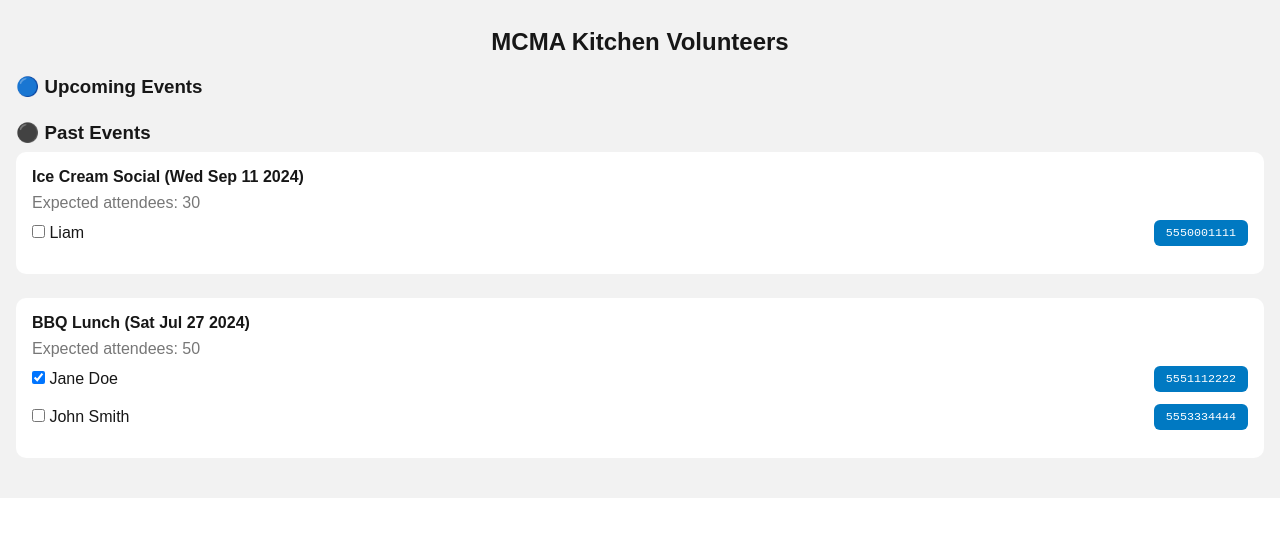
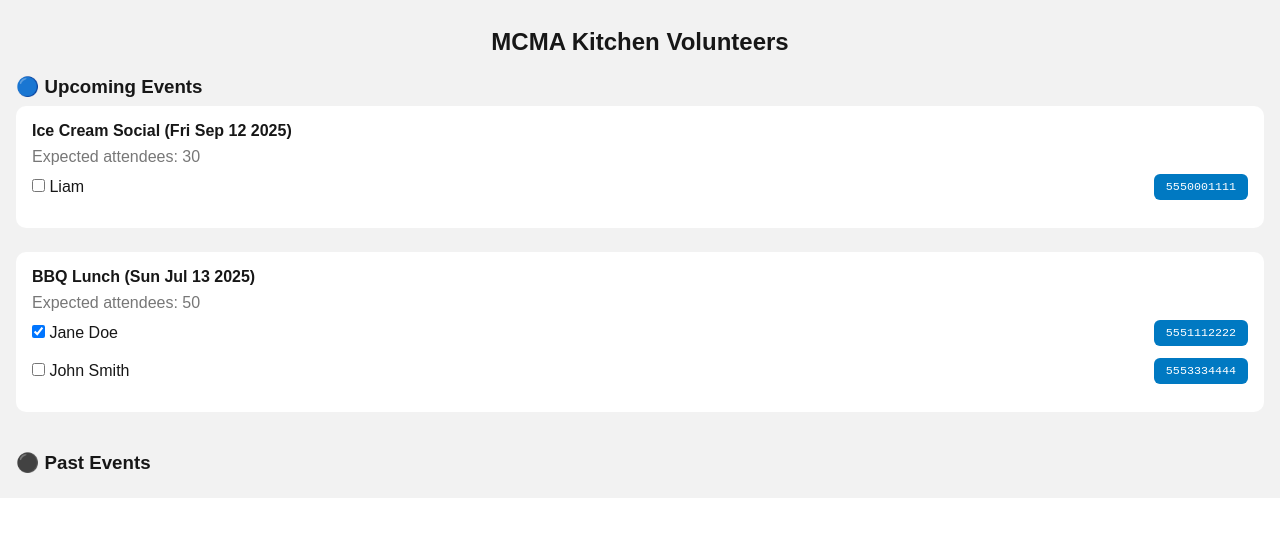
Before and after one commit to petertheobassett/mama-kitchen-volunteer-app, a Next.js app: page / in a window 1280 px wide. Shown: the top 536 px of the page. Built offline with nearby package versions, Linux system fonts and the light colour scheme.

Commit message:
Fix Safari rendering by using serial date comparison only

```diff
--- a/src/app/page.js
+++ b/src/app/page.js
@@ -8,9 +8,9 @@ export default function Home() {
   useEffect(() => {
     const testData = [
       // June 15, 2025 (future event) → serial: 45546
-      [45546, 'Ice Cream Social', 30, 'Mariah', '5552220000', 'Liam', '5550001111', '', '', '', '', '', '', '', '', '', '', '', '', ''],
+      [45912, 'Ice Cream Social', 30, 'Mariah', '5552220000', 'Liam', '5550001111', '', '', '', '', '', '', '', '', '', '', '', '', ''],
       // April 15, 2025 (past event) → serial: 45500
-      [45500, 'BBQ Lunch', 50, 'Sally', '5551230000', 'Jane Doe', '5551112222', 'John Smith', '5553334444', '', '', '', '', '', '', '👍', '', '', '', '']
+      [45851, 'BBQ Lunch', 50, 'Sally', '5551230000', 'Jane Doe', '5551112222', 'John Smith', '5553334444', '', '', '', '', '', '', '👍', '', '', '', '']
     ];
     setEvents(testData);
   }, []);
```
